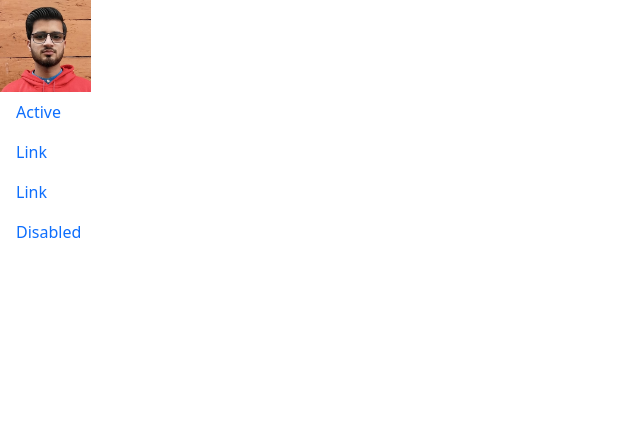
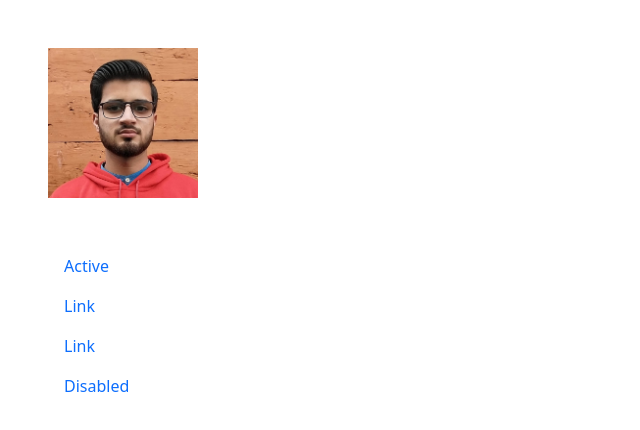
Before and after one commit to sahilajaz/sahilajaz.github.io, a plain HTML site: page index.html in a window 1280 px wide. Shown: the whole page, without its empty margins (0-640 px from the left). Drawn offline with nearby package versions, Linux system fonts and the light colour scheme; files whose address does not match are found by name.

Commit message:
Update index.html

```diff
--- a/index.html
+++ b/index.html
@@ -9,11 +9,11 @@
 </head>
 <body>
     <div class="row sm">
-        <div class="col-3 style="min-height: 100vh;">
-          <div class="image">
-            <img src="E:\html\portfolio\pic.jpg" class="img-fluid" alt="..." style="width: 30%; height: 30%; ;">
+        <div class="col-3" style="min-height: 100vh;">
+            <div class="image m-5">
+                <img src="E:\html\portfolio\pic.jpg" class="img-fluid" alt="..." style="width: 150px; height: 150px;">
             </div>
-          <ul class="nav flex-column">
+            <ul class="nav flex-column m-5">
                 <li class="nav-item">
                     <a class="nav-link active" aria-current="page" href="#">Active</a>
                 </li>
@@ -24,10 +24,9 @@
                     <a class="nav-link" href="#">Link</a>
                 </li>
                 <li class="nav-item">
-              <a class="nav-link " aria-disabled="true">Disabled</a>
+                    <a class="nav-link" aria-disabled="true">Disabled</a>
                 </li>
             </ul>
-          </div>
         </div>
         <div class="col-9"></div>
     </div>
```
Lines whose indentation alone changed are shown as unchanged.
